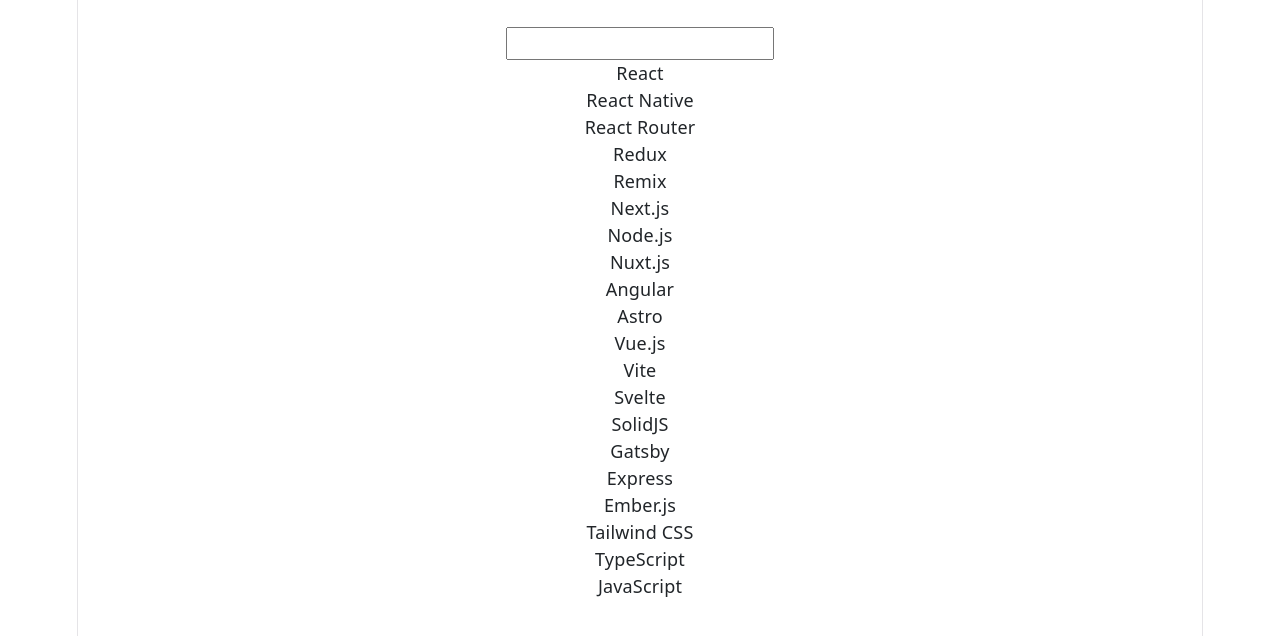
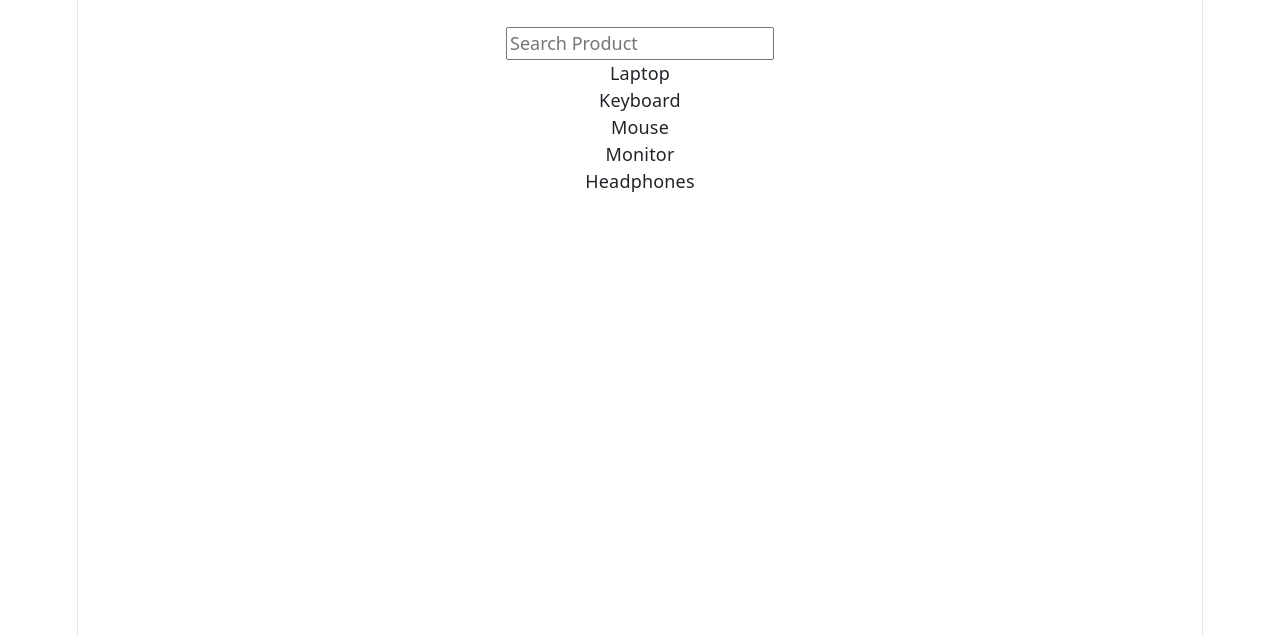
Before and after one commit to BadakalaYashwanth/React19, a React (Vite) app in the folder my-react-app/: page / in a window 1280 px wide. Shown: the top 636 px of the page. Built offline with nearby package versions, Linux system fonts and the light colour scheme.

Commit message:
Lifting State Up

```diff
--- a/my-react-app/src/App.jsx
+++ b/my-react-app/src/App.jsx
@@ -1,4 +1,4 @@
-import Search from "./components/ReactHooks/useDeferredValue"
+import Search from "./components/LiftingStateUp/ParentComponent"
 
 function App() {
 
--- /dev/null
+++ b/my-react-app/src/components/LiftingStateUp/ParentComponent.jsx
@@ -0,0 +1,128 @@
+// Import useState.
+//
+// Purpose:
+// Store the search text.
+//
+// This state is shared between
+// multiple child components.
+import { useState } from "react";
+
+// Import SearchBox.
+//
+// Purpose:
+// Child component that allows
+// the user to type a search value.
+import SearchBox from "./SearchBox";
+
+// Import ProductList.
+//
+// Purpose:
+// Child component that displays
+// products based on the search value.
+import ProductList from "./ProductList";
+
+
+
+// Create the Parent Component.
+//
+// Purpose:
+// This component owns the shared state.
+//
+// Why?
+//
+// Both SearchBox and ProductList
+// need access to the same search value.
+//
+// Instead of creating two separate states,
+// we create ONE state here.
+function Search() {
+
+    // Create a state variable.
+    //
+    // search
+    //
+    // Stores the current search text.
+    //
+    // setSearch
+    //
+    // Updates the search state.
+    //
+    // React stores this value internally.
+    //
+    // Whenever search changes,
+    // React re-renders App.
+    const [search, setSearch] = useState("");
+
+
+
+    // Return the UI.
+    return (
+
+        <div>
+
+            {/*
+
+                Render SearchBox.
+
+                Purpose:
+
+                Allow the user to type.
+
+                search
+
+                Current search value.
+
+                setSearch
+
+                Function that updates
+                the parent's state.
+
+                Notice:
+
+                SearchBox does NOT
+                create its own state.
+
+                It uses the parent's state.
+
+            */}
+            <SearchBox
+
+                search={search}
+
+                setSearch={setSearch}
+
+            />
+
+
+
+            {/*
+
+                Render ProductList.
+
+                Purpose:
+
+                Display products.
+
+                search
+
+                Current search value
+                received from the parent.
+
+                ProductList also
+                does NOT create
+                its own state.
+
+            */}
+            <ProductList
+
+                search={search}
+
+            />
+
+        </div>
+
+    );
+
+}
+
+export default Search;
--- /dev/null
+++ b/my-react-app/src/components/LiftingStateUp/ProductList.jsx
@@ -0,0 +1,117 @@
+// Create ProductList Component.
+//
+// Purpose:
+//
+// Display products
+// based on the search value
+// received from the parent.
+function ProductList({
+
+    search
+
+}) {
+
+    // Example product list.
+    //
+    // Normally this data
+    // comes from an API
+    // or database.
+    const products = [
+
+        "Laptop",
+
+        "Keyboard",
+
+        "Mouse",
+
+        "Monitor",
+
+        "Headphones"
+
+    ];
+
+
+
+    // Filter the products.
+    //
+    // Purpose:
+    //
+    // Show only products
+    // that match the
+    // search text.
+    //
+    // includes()
+    //
+    // Returns true if
+    // the product contains
+    // the search word.
+    //
+    // Example
+    //
+    // search
+    //
+    // "lap"
+    //
+    // Result
+    //
+    // Laptop
+    const filteredProducts = products.filter(product =>
+
+        product
+
+            .toLowerCase()
+
+            .includes(
+
+                search.toLowerCase()
+
+            )
+
+    );
+
+
+
+    return (
+
+        <div>
+
+            {/*
+
+                Loop through
+                every filtered product.
+
+                React creates one
+
+                <p>
+
+                for every product.
+
+            */}
+            {filteredProducts.map(product => (
+
+                // key
+
+                // Helps React identify
+                // each element during
+                // Reconciliation.
+                <p key={product}>
+
+                    {/*
+
+                        Display
+                        the product name.
+
+                    */}
+                    {product}
+
+                </p>
+
+            ))}
+
+        </div>
+
+    );
+
+}
+
+export default ProductList;
--- /dev/null
+++ b/my-react-app/src/components/LiftingStateUp/SearchBox.jsx
@@ -0,0 +1,96 @@
+// Create SearchBox Component.
+//
+// Purpose:
+//
+// Display an input box.
+//
+// Receive the parent's state
+// through props.
+function SearchBox({
+
+    search,
+
+    setSearch
+
+}) {
+
+    return (
+
+        <div>
+
+            {/*
+
+                Controlled Input.
+
+                Purpose:
+
+                Display the current
+                search value.
+
+                React controls
+                this textbox.
+
+                The textbox does NOT
+                manage its own value.
+
+            */}
+            <input
+
+                // Display the value
+                // stored inside
+                // the parent's state.
+                value={search}
+
+
+
+                // Runs whenever
+                // the user types.
+                //
+                // e.target.value
+                //
+                // Contains the text
+                // entered by the user.
+                //
+                // setSearch()
+                //
+                // Updates the state
+                // stored inside App.
+                //
+                // React Flow
+                //
+                // User Types
+                //
+                // ↓
+                //
+                // setSearch()
+                //
+                // ↓
+                //
+                // Parent State Updates
+                //
+                // ↓
+                //
+                // App Re-renders
+                //
+                // ↓
+                //
+                // Updated search prop
+                // is sent to BOTH
+                // SearchBox and ProductList.
+                onChange={(e) =>
+
+                    setSearch(e.target.value)
+
+                }
+
+                placeholder="Search Product"
+
+            />
+
+        </div>
+
+    );
+
+}
+
+export default SearchBox;
```
